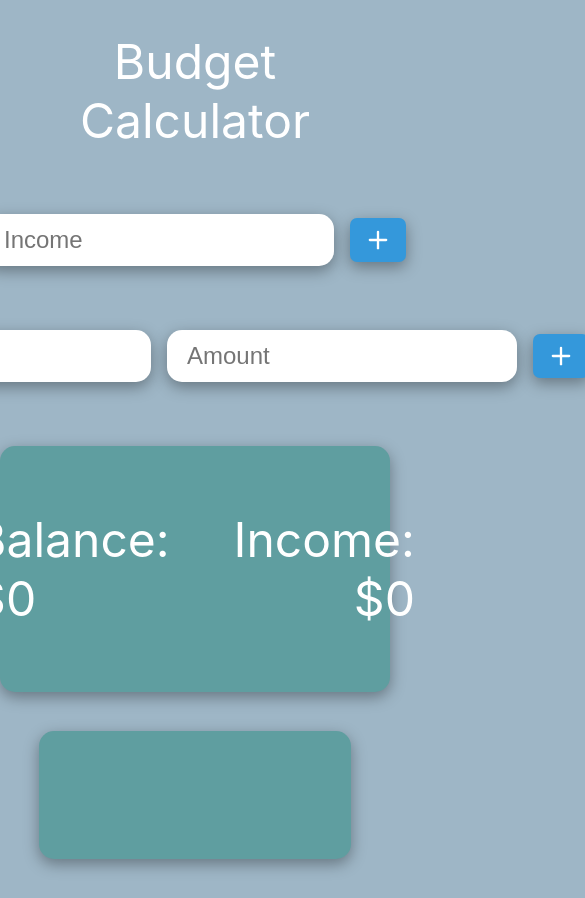
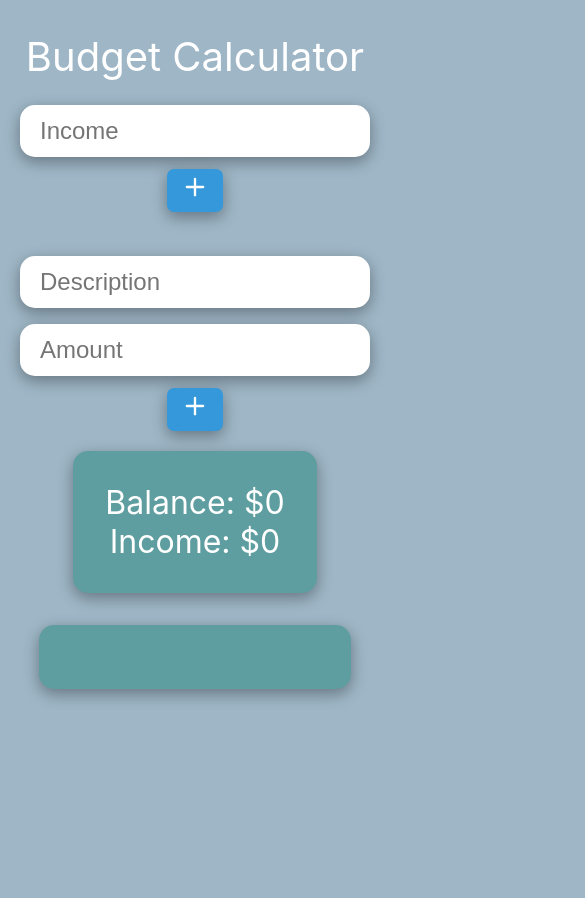
Before and after one commit to cw417/react-budget-calc, a React (Create React App) app in the folder client/: page / in a window 390 px wide. Shown: the whole page, 585 px wide, since content can reach past the window. After the commit the page ends 844 px from the top, so only its background shows below. Built offline with nearby package versions, Linux system fonts and the light colour scheme.

Commit message:
Work on responsive styling

```diff
--- a/client/src/App.css
+++ b/client/src/App.css
@@ -25,6 +25,15 @@ body {
   margin-bottom: 2rem;
 }
 
+/* Header */
+
+.header {
+  color: var(--main-font-color);
+  text-align: center;
+  margin-top: 2rem;
+  font-size: 3rem;
+}
+
 /* Info Display */
 
 .info-display {
@@ -44,8 +53,10 @@ body {
 
 /* ExpenseItem */
 
-.expense-conatiner {
+.expense-container {
   width: 100%;
+  display: flex;
+  flex-direction: row;
 }
 
 .expense {
@@ -63,9 +74,10 @@ body {
   width: 25%;
 }
 
-.expense-edit {
-  width: 15%;
+.expense-edit-buttons {
   margin-left: auto;
+  display: flex;
+  flex-direction: row;
 }
 
 /** ExpenseItem -- Editing Mode **/
@@ -194,3 +206,67 @@ body {
 }
 
 /* Responsive */
+
+@media screen and (max-width: 768px) {
+
+  .header {
+    font-size: 2.5rem;
+
+  }
+
+  .main-inputs-container {
+    margin-bottom: 0;
+  }
+
+  .info-display {
+    flex-direction: column;
+    align-items: center;
+    font-size: 2rem;
+    padding: 2rem;
+  }
+
+  .info-display--income {
+    margin-left: 0;
+    text-align: none;
+  }
+
+  .input-container {
+    flex-direction: column;
+    align-items: center;
+  }
+
+  .input {
+    margin: 0.5rem auto;
+  }
+
+  .button {
+    margin: 0.25rem;
+    padding: 0.25rem 0;
+  }
+
+  .container {
+    margin: 2rem var(--margin-outer);
+  }
+
+  .expense-container {
+    flex-direction: column;
+  }
+
+  .expense-edit-buttons {
+    margin: 0 auto;
+    align-items: center;
+    justify-content: center;
+  }
+
+  .expense-description-input, .expense-amount-input {
+    width: 100%;
+  }
+
+  .expense-list {
+    padding: 2rem;
+  }
+
+  .my-2 {
+    margin: 1rem auto;
+  }
+}
--- a/client/src/components/ExpenseItem.tsx
+++ b/client/src/components/ExpenseItem.tsx
@@ -46,7 +46,7 @@ export default function ExpenseItem({ expense, updateExpense, deleteExpense }: P
   }
 
   return (
-    <div className='expense-container flex-row'>
+    <div className='expense-container'>
       <div className='expense' style={{display: editing ? 'none' : 'flex'}}>
         <span
           className='expense-description'
@@ -67,18 +67,16 @@ export default function ExpenseItem({ expense, updateExpense, deleteExpense }: P
           ref={amountRef}
         />
       </div>
-      <span className='expense-edit flex-row'>
+      <div className='expense-edit-buttons' style={{display: editing ? 'flex' : 'none' }}>
         <button
-          className={`button expense-edit--button ${editing ? 'ml-1' : '' }`}
-          style={{opacity: editing ? '1' : '0'}}
+          className={`button`}
           onClick={handleUpdateExpense}
         ><FiCheck /></button>
         <button
-          className={`button expense-edit--button ${editing ? 'ml-1' : '' }`}
-          style={{opacity: editing ? '1' : '0'}}
+          className={`button ${editing ? 'ml-1' : '' }`}
           onClick={handleDeleteExpense}
         ><FiTrash /></button>
-      </span>
+      </div>
     </div>
   )
 }
--- a/client/src/components/ExpenseList.tsx
+++ b/client/src/components/ExpenseList.tsx
@@ -25,7 +25,7 @@ export default function ExpenseList({ expenses, updateExpense, deleteExpense }:
   }
 
   return (
-    <div className='container'>
+    <div className='container expense-list'>
       <div>{renderExpenseList()}</div>
     </div>
   )
--- a/client/src/components/Header.tsx
+++ b/client/src/components/Header.tsx
@@ -6,7 +6,7 @@ type Props = {
 
 export default function Header({ title }: Props) {
   return (
-    <div className='white-text center f-3 m-2'>
+    <div className='header'>
       <div>{title}</div>
     </div>
   )
```
